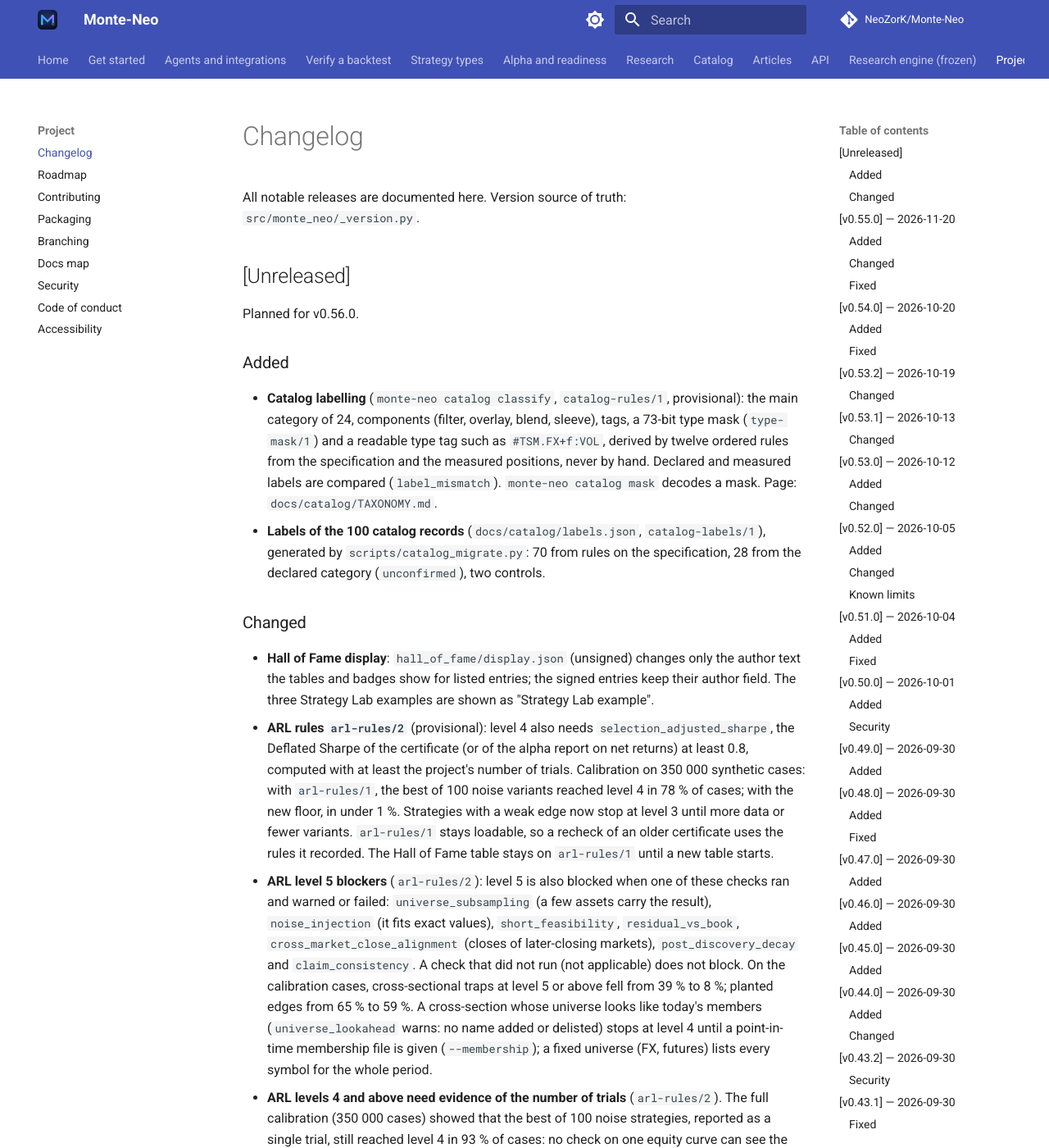
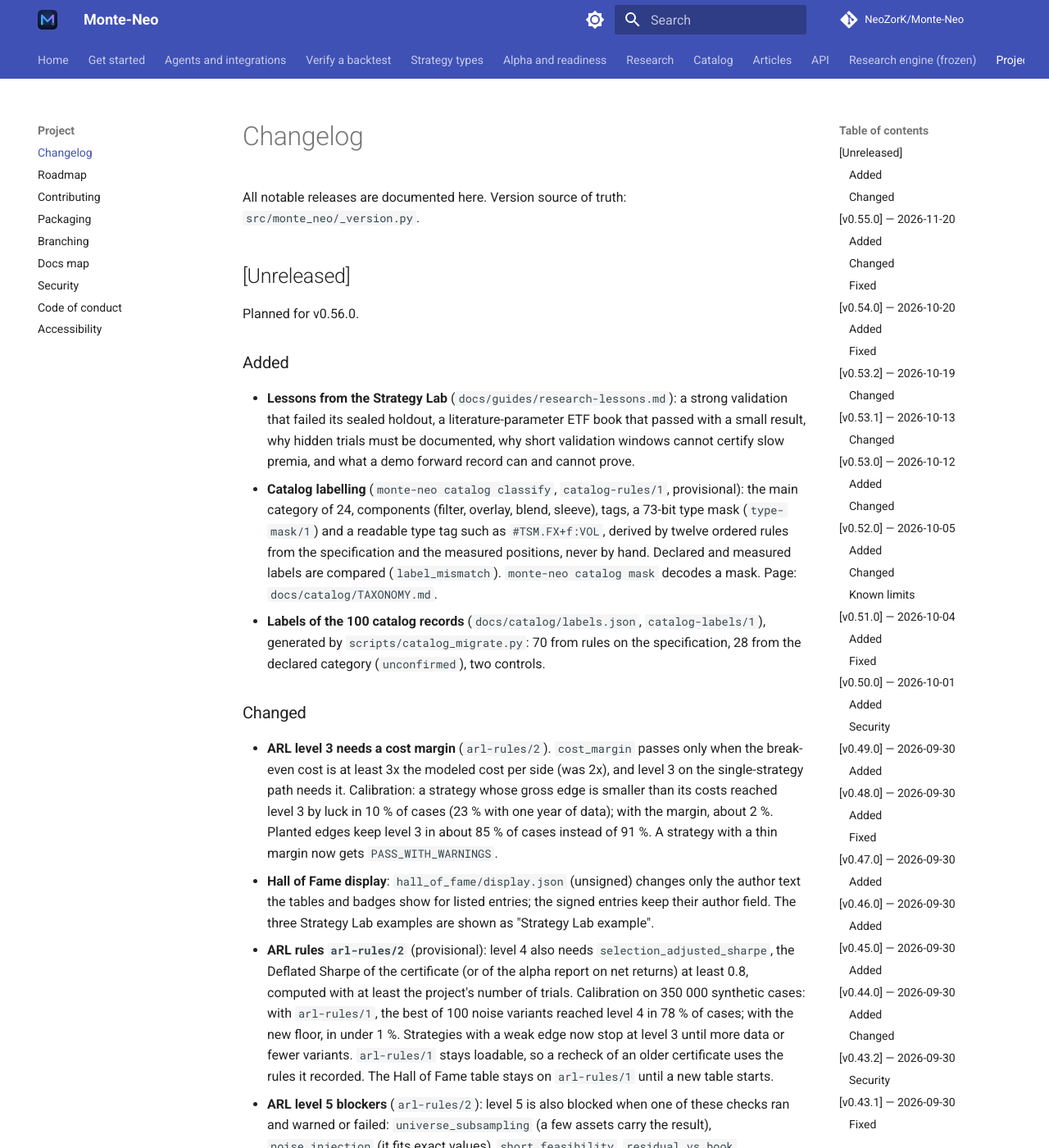
Before and after one commit to NeoZorK/Monte-Neo, an MkDocs documentation site: the page built from docs/project/CHANGELOG.md, in a window 1280 px wide and 1400 px high. Shown: the whole window at 82% size. Built offline with MkDocs 1.6.1 and Material for MkDocs 9.7.7, drawn with Linux system fonts in a browser that asks for light colours; comment, search, counter and statistics services are not loaded.

Commit message:
ARL level 3 needs a 3x cost margin; lessons from the Strategy Lab

```diff
--- a/docs/project/CHANGELOG.md
+++ b/docs/project/CHANGELOG.md
@@ -8,6 +8,9 @@ Version source of truth: `src/monte_neo/_version.py`.
 Planned for v0.56.0.
 
 ### Added
+- **Lessons from the Strategy Lab** (`docs/guides/research-lessons.md`): a strong validation that failed its sealed holdout,
+  a literature-parameter ETF book that passed with a small result, why hidden trials must be documented, why short validation
+  windows cannot certify slow premia, and what a demo forward record can and cannot prove.
 - **Catalog labelling** (`monte-neo catalog classify`, `catalog-rules/1`, provisional): the main category of 24, components
   (filter, overlay, blend, sleeve), tags, a 73-bit type mask (`type-mask/1`) and a readable type tag such as `#TSM.FX+f:VOL`,
   derived by twelve ordered rules from the specification and the measured positions, never by hand. Declared and measured
@@ -16,6 +19,10 @@ Planned for v0.56.0.
   `scripts/catalog_migrate.py`: 70 from rules on the specification, 28 from the declared category (`unconfirmed`), two controls.
 
 ### Changed
+- **ARL level 3 needs a cost margin** (`arl-rules/2`). `cost_margin` passes only when the break-even cost is at least 3x the
+  modeled cost per side (was 2x), and level 3 on the single-strategy path needs it. Calibration: a strategy whose gross edge is
+  smaller than its costs reached level 3 by luck in 10 % of cases (23 % with one year of data); with the margin, about 2 %.
+  Planted edges keep level 3 in about 85 % of cases instead of 91 %. A strategy with a thin margin now gets `PASS_WITH_WARNINGS`.
 - **Hall of Fame display**: `hall_of_fame/display.json` (unsigned) changes only the author text the tables and badges show for listed
   entries; the signed entries keep their author field. The three Strategy Lab examples are shown as "Strategy Lab example".
 - **ARL rules `arl-rules/2`** (provisional): level 4 also needs `selection_adjusted_sharpe`, the Deflated Sharpe of the certificate
```
Also changed, not shown: docs/guides/arl.md (+1 -1 lines), docs/guides/dossier-readiness-monitor.md (+1 -1 lines), docs/guides/research-lessons.md (added, +60 -0 lines), 8 other files.
